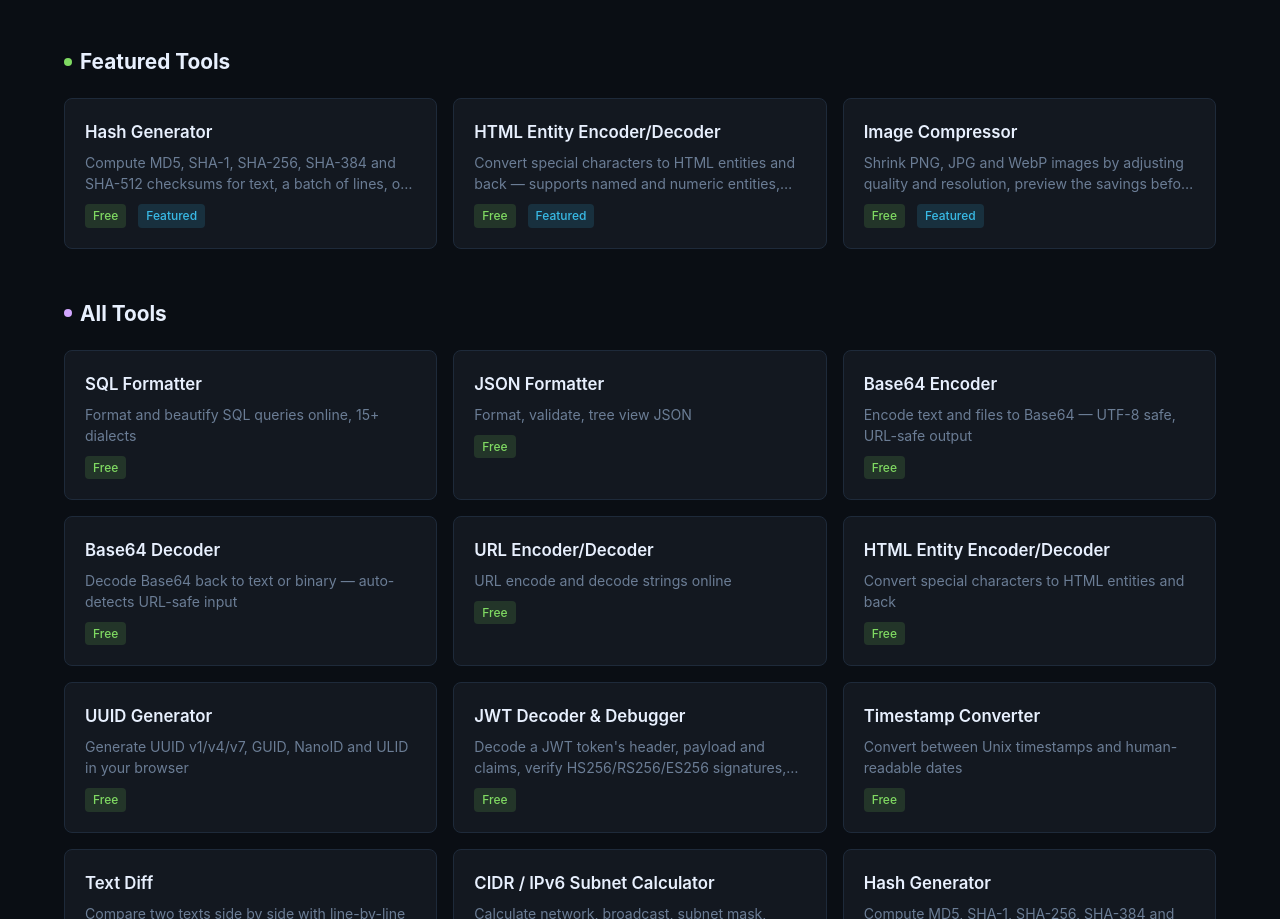
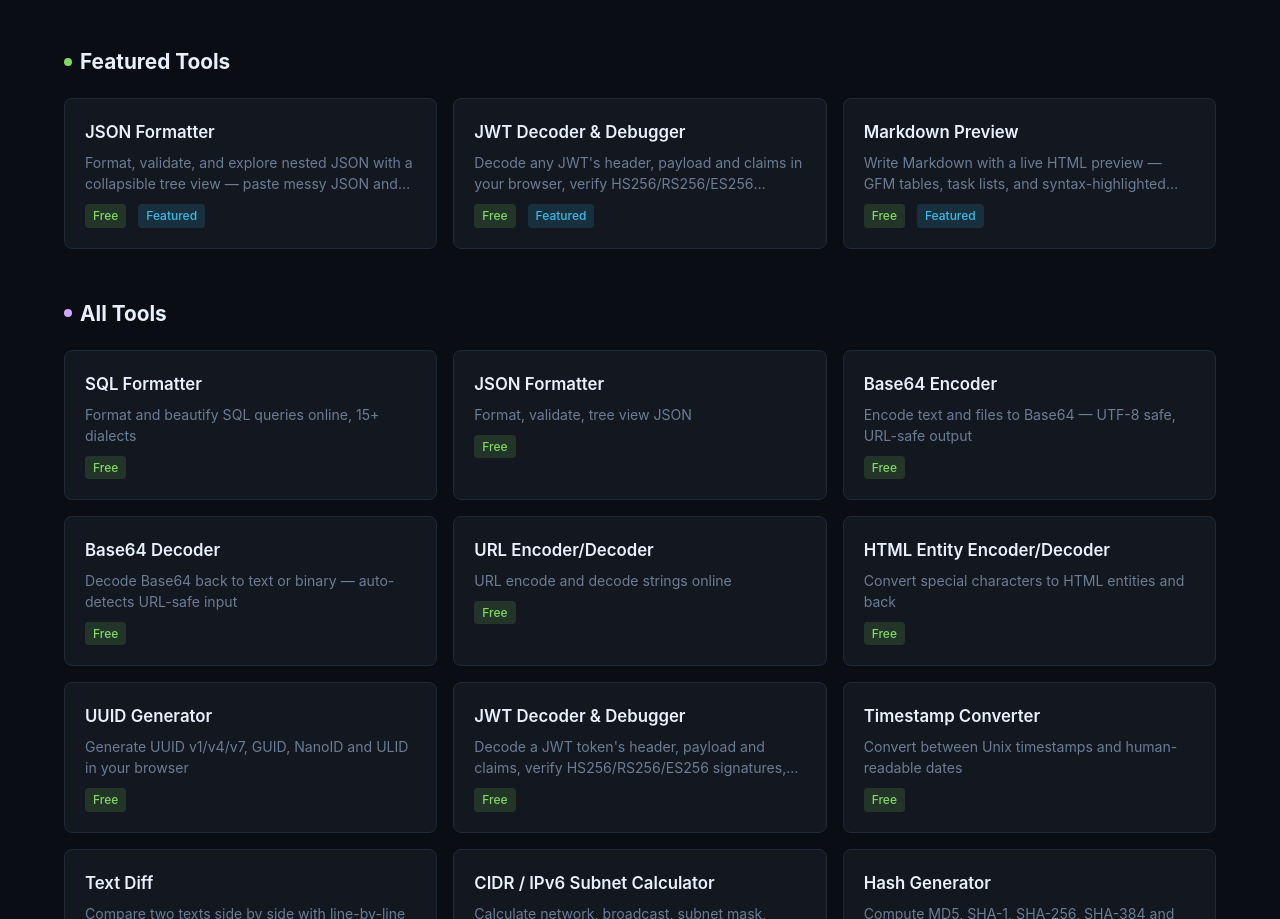
Before and after one commit to sharefun2023/devtoolbox, a plain HTML site: page public/index.html in a window 1280 px wide. Shown: the part 1130-2049 px from the top of the page. Drawn offline with Linux system fonts and the light colour scheme.

Commit message:
chore: rotate featured tools 2026-11-23

```diff
--- a/public/index.html
+++ b/public/index.html
@@ -146,19 +146,19 @@ gtag("config", "G-ESF1YX8CCR");
 <!-- Featured Tools -->
 <h2 class="section-title"><span class="dot green"></span> Featured Tools</h2>
 <div class="grid grid-3 featured-list" style="margin-bottom: 48px;">
-  <a href="/tools/hash-generator" class="card" data-tags="hash generator md5 sha1 sha256 sha512 checksum free">
-    <div class="card-title">Hash Generator</div>
-    <div class="card-desc">Compute MD5, SHA-1, SHA-256, SHA-384 and SHA-512 checksums for text, a batch of lines, or an entire file — all calculated locally in your browser, nothing ever uploaded.</div>
+  <a href="/tools/json-formatter-online" class="card" data-tags="json formatter validator free">
+    <div class="card-title">JSON Formatter</div>
+    <div class="card-desc">Format, validate, and explore nested JSON with a collapsible tree view — paste messy JSON and get pretty-printed, syntax-checked output with exact error locations, all client-side.</div>
     <div class="card-meta"><span class="tag free">Free</span><span class="tag featured">Featured</span></div>
   </a>
-  <a href="/tools/html-entity-encoder-decoder" class="card" data-tags="html entity encoder decoder free">
-    <div class="card-title">HTML Entity Encoder/Decoder</div>
-    <div class="card-desc">Convert special characters to HTML entities and back — supports named and numeric entities, escapes every character that needs it, and preserves your input encoding in both directions.</div>
+  <a href="/tools/jwt-debugger" class="card" data-tags="jwt decoder debugger token decode verify free">
+    <div class="card-title">JWT Decoder &amp; Debugger</div>
+    <div class="card-desc">Decode any JWT's header, payload and claims in your browser, verify HS256/RS256/ES256 signatures, and catch expired or malformed tokens before they reach production.</div>
     <div class="card-meta"><span class="tag free">Free</span><span class="tag featured">Featured</span></div>
   </a>
-  <a href="/tools/image-compressor" class="card" data-tags="image compressor png jpg webp optimizer resize free">
-    <div class="card-title">Image Compressor</div>
-    <div class="card-desc">Shrink PNG, JPG and WebP images by adjusting quality and resolution, preview the savings before you download, and export the optimized file — 100% client-side, no upload.</div>
+  <a href="/tools/markdown-preview" class="card" data-tags="markdown preview editor gfm live free">
+    <div class="card-title">Markdown Preview</div>
+    <div class="card-desc">Write Markdown with a live HTML preview — GFM tables, task lists, and syntax-highlighted code blocks, then export clean HTML side by side as you type.</div>
     <div class="card-meta"><span class="tag free">Free</span><span class="tag featured">Featured</span></div>
   </a>
 </div>
```
